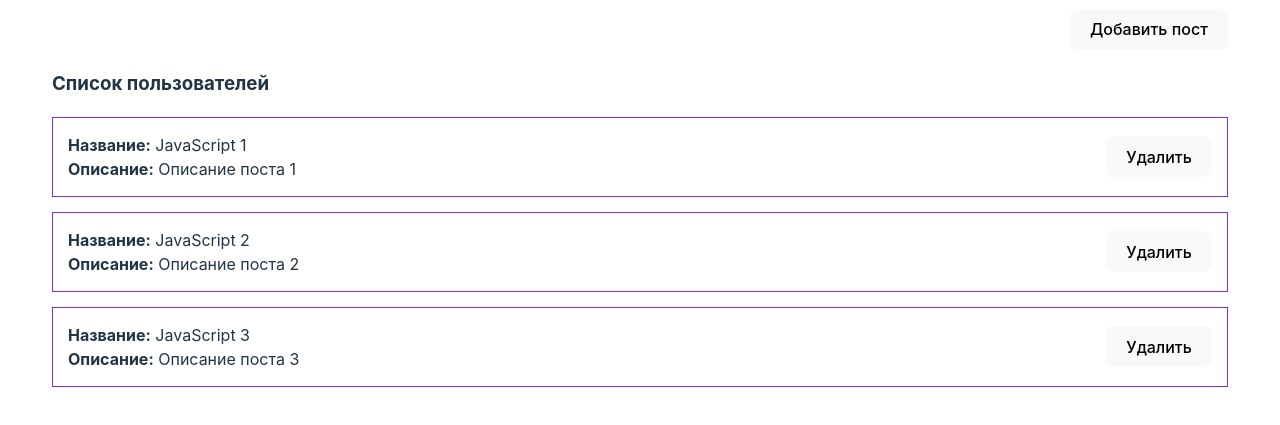
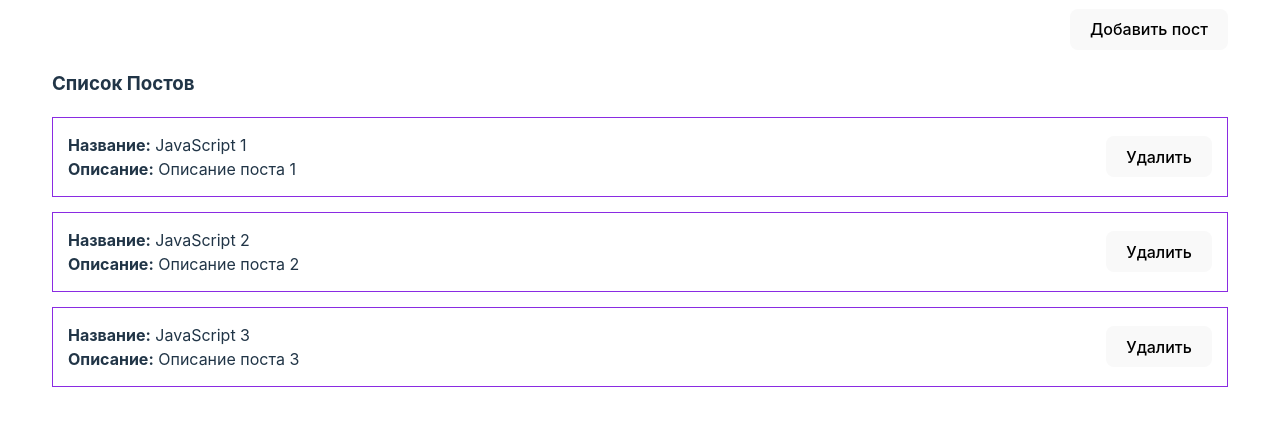
Before and after one commit to Dmitriifd/vue3-js, a Vue app: page / in a window 1280 px wide. Shown: the part 223-648 px from the top of the page. Built offline with nearby package versions, Linux system fonts and the light colour scheme.

Commit message:
отрисовка по условию

```diff
--- a/src/components/PostList.vue
+++ b/src/components/PostList.vue
@@ -1,8 +1,12 @@
 <template>
-  <div>
-    <h3>Список пользователей</h3>
+  <!-- директива v-show - чтобы элемент полностью не удалялся из дом дерева -->
+  <!-- v-show="posts.length > 0" -->
+  <div v-if="posts.length > 0">
+    <h3>Список Постов</h3>
     <post-item v-for="post in posts" :post="post" :key="post.id" @remove="$emit('remove', post)"/>
   </div>
+  <!-- Также есть v-else-if --> <!-- v-show="posts.length === 0" -->
+  <h2 v-else class="danger">Список постов пуст</h2>
 </template>
 
 <script>
@@ -18,4 +22,8 @@ export default {
 };
 </script>
 
-<style scoped></style>
+<style scoped>
+  .danger {
+    color: darkred;
+  }
+</style>
```
